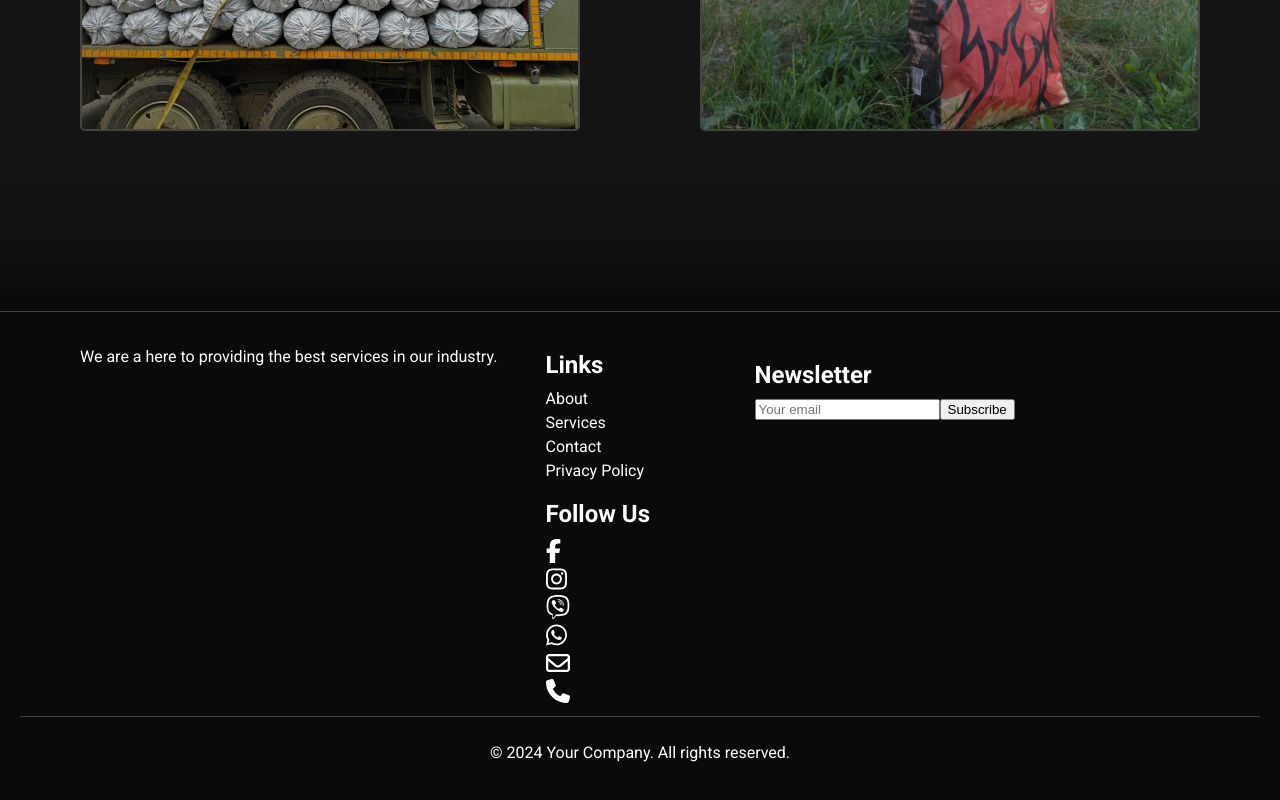
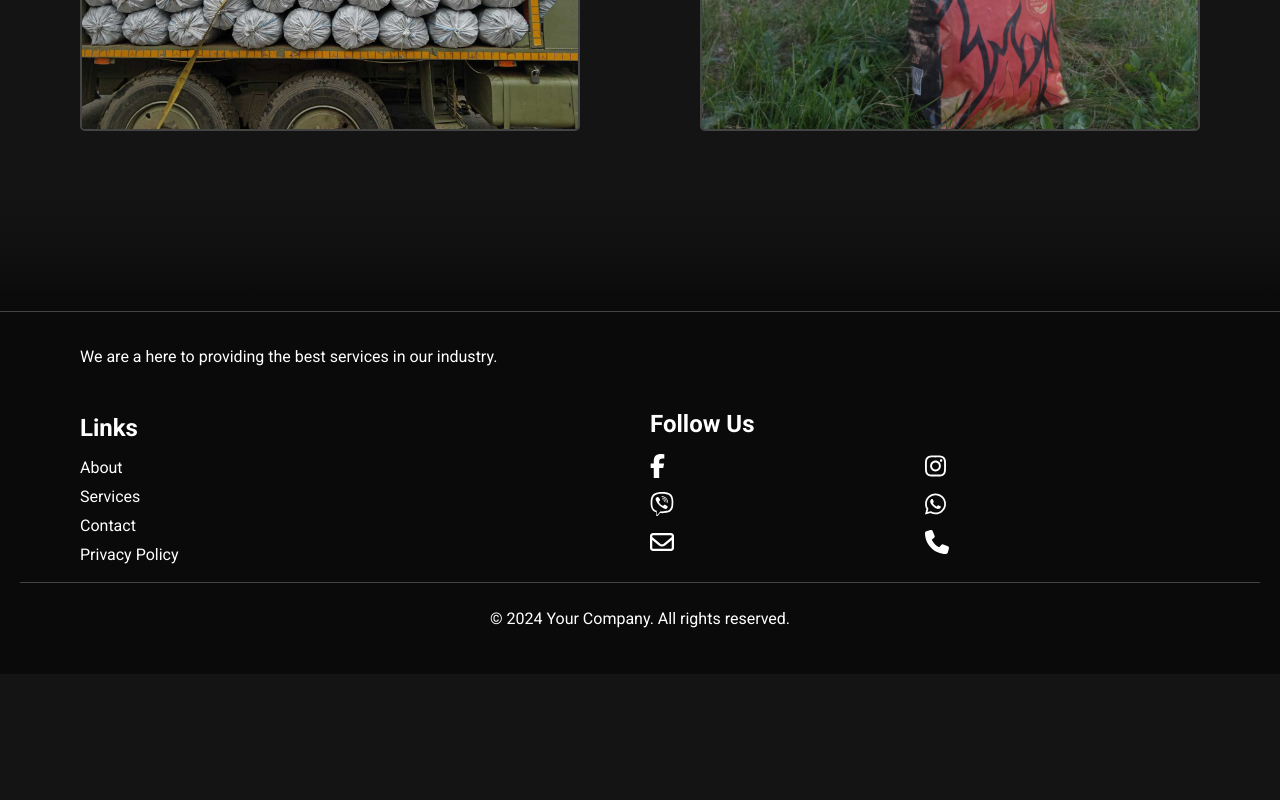
Before and after one commit to Nikoladot/charcoal-fe, a React (Vite) app: page / in a window 1280 px wide. Shown: the part 2881-3681 px from the top of the page. After the commit the page ends 3555 px from the top, so only its background shows below. Built offline with nearby package versions, Linux system fonts and the light colour scheme.

Commit message:
more footer styling

```diff
--- a/src/footer/Footer.css
+++ b/src/footer/Footer.css
@@ -32,13 +32,11 @@
 
 .footer-content {
   display: flex;
-  justify-content: space-between;
   flex-wrap: wrap;
   padding: 0 50px;
 }
 
 .footer-section {
-  flex: 1;
   margin: 10px;
 }
 
@@ -93,7 +91,42 @@
   border-top: 1px solid #444;
 }
 
+.links {
+  line-height: 1.5;
+}
+
 /* Responsive Styles */
+@media (min-width: 769px) {
+  .footer-content {
+    justify-content: space-between;
+  }
+
+  .footer-content .about {
+    flex: 1 100%;
+  }
+
+  .footer-content .links-follow-us-row {
+    display: flex;
+    flex: 1;
+    justify-content: space-between;
+  }
+
+  .footer-section.links,
+  .footer-section.social {
+    flex: 1;
+  }
+
+  .social-icons {
+    display: flex;
+    flex-wrap: wrap;
+  }
+
+  .social-icons a {
+    width: 50%; /* For two columns */
+    margin: 5px 0; /* Adjust spacing between icons */
+  }
+}
+
 @media (max-width: 768px) {
   .footer-content {
     flex-direction: column;
--- a/src/footer/Footer.jsx
+++ b/src/footer/Footer.jsx
@@ -68,13 +68,6 @@ function Footer() {
             </div>
           </div>
 
-          <div className="footer-section newsletter">
-            <h2>Newsletter</h2>
-            <form>
-              <input type="email" placeholder="Your email" />
-              <button type="submit">Subscribe</button>
-            </form>
-          </div>
         </div>
 
         <div className="footer-bottom">
```
